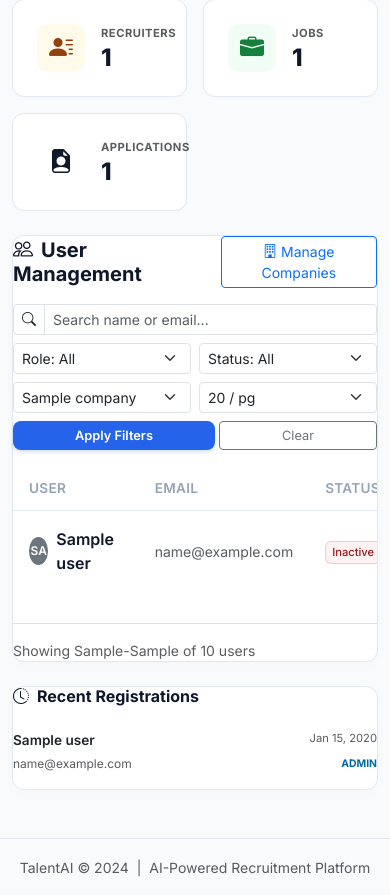
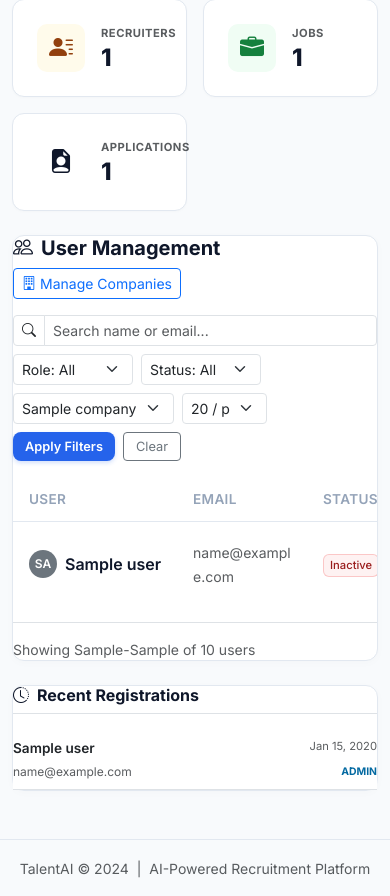
Before and after one commit to govindturkar69-crypto/TalentAI-Recruitment-Platform, a Flask app: template templates/admin_dashboard.html in a window 390 px wide. Shown: the part 371-1267 px from the top of the page. Run offline with Flask 3, Linux system fonts and the light colour scheme; the template is opened without the code that fills it: most values are stand-ins (such as "Sample title", 1, 10 or a date in 2020); some libraries are stand-ins or nearby versions.

Commit message:
fix(admin): polish dashboard layout and responsive table

```diff
--- a/templates/admin_dashboard.html
+++ b/templates/admin_dashboard.html
@@ -72,38 +72,36 @@
 
 <div class="row g-4">
   <!-- Main Column: User Management -->
-  <div class="col-lg-8">
+  <div class="col-12 col-xl-9">
     <div class="saas-card h-100">
       <div class="d-flex justify-content-between align-items-center mb-3 flex-wrap gap-2">
-        <div class="d-flex align-items-center gap-3">
-          <h5 class="fw-bold mb-0"><i class="bi bi-people me-2"></i>User Management</h5>
-          <a href="{{ url_for('admin.list_companies') }}" class="btn btn-sm btn-outline-primary"><i class="bi bi-building me-1"></i>Manage Companies</a>
-        </div>
+        <h5 class="fw-bold mb-0 text-nowrap"><i class="bi bi-people me-2"></i>User Management</h5>
+        <a href="{{ url_for('admin.list_companies') }}" class="btn btn-sm btn-outline-primary text-nowrap">
+          <i class="bi bi-building me-1"></i>Manage Companies
+        </a>
       </div>
 
       <!-- Server-Side Filter Form -->
-      <form method="GET" action="{{ url_for('admin.dashboard') }}" class="row g-2 align-items-center mb-3">
-        <div class="col-12 col-md-3">
-          <div class="input-group input-group-sm">
+      <form method="GET" action="{{ url_for('admin.dashboard') }}" class="d-flex flex-wrap gap-2 align-items-center mb-3">
+        <div class="input-group input-group-sm flex-grow-1" style="min-width: 180px;">
           <span class="input-group-text bg-transparent"><i class="bi bi-search"></i></span>
           <input type="text" name="q" class="form-control" placeholder="Search name or email..." value="{{ filters.q }}">
         </div>
-        </div>
-        <div class="col-6 col-md-2">
+        <div style="min-width: 120px;">
           <select name="role" class="form-select form-select-sm">
             <option value="" {% if not filters.role %}selected{% endif %}>Role: All</option>
             <option value="candidate" {% if filters.role == 'candidate' %}selected{% endif %}>Candidate</option>
             <option value="recruiter" {% if filters.role == 'recruiter' %}selected{% endif %}>Recruiter</option>
           </select>
         </div>
-        <div class="col-6 col-md-2">
+        <div style="min-width: 120px;">
           <select name="status" class="form-select form-select-sm">
             <option value="" {% if not filters.status %}selected{% endif %}>Status: All</option>
             <option value="active" {% if filters.status == 'active' %}selected{% endif %}>Active</option>
             <option value="inactive" {% if filters.status == 'inactive' %}selected{% endif %}>Inactive</option>
           </select>
         </div>
-        <div class="col-6 col-md-2">
+        <div style="min-width: 140px;">
           <select name="company_id" class="form-select form-select-sm">
             <option value="" {% if not filters.company_id %}selected{% endif %}>Company: All</option>
             {% for company in companies %}
@@ -111,30 +109,30 @@
             {% endfor %}
           </select>
         </div>
-        <div class="col-6 col-md-1">
+        <div style="width: 85px;">
           <select name="per_page" class="form-select form-select-sm">
             <option value="20" {% if filters.per_page == 20 %}selected{% endif %}>20 / pg</option>
             <option value="50" {% if filters.per_page == 50 %}selected{% endif %}>50 / pg</option>
             <option value="100" {% if filters.per_page == 100 %}selected{% endif %}>100 / pg</option>
           </select>
         </div>
-        <div class="col-12 col-md-2 d-flex gap-1 justify-content-end">
-          <button type="submit" class="saas-btn-primary btn-sm flex-grow-1" style="font-size:0.8rem; padding: 4px 8px;">Apply Filters</button>
-          <a href="{{ url_for('admin.dashboard') }}" class="btn btn-sm btn-outline-secondary flex-grow-1 text-center" style="font-size:0.8rem; padding: 4px 8px;">Clear</a>
+        <div class="d-flex gap-2">
+          <button type="submit" class="saas-btn-primary btn-sm text-nowrap" style="font-size:0.8rem; padding: 4px 12px; white-space: nowrap;">Apply Filters</button>
+          <a href="{{ url_for('admin.dashboard') }}" class="btn btn-sm btn-outline-secondary text-nowrap" style="font-size:0.8rem; padding: 4px 12px; white-space: nowrap;">Clear</a>
         </div>
       </form>
 
       <div class="table-responsive">
-        <table class="table saas-table table-sm align-middle" id="usersTable">
+        <table class="table saas-table table-sm align-middle mb-0" id="usersTable">
           <thead>
             <tr>
-              <th>User</th>
-              <th>Email</th>
-              <th>Status</th>
-              <th>Role</th>
-              <th>Company</th>
-              <th>Joined</th>
-              <th class="text-end">Actions</th>
+              <th style="min-width: 110px;">User</th>
+              <th style="min-width: 130px;">Email</th>
+              <th style="width: 70px; white-space: nowrap;">Status</th>
+              <th style="width: 80px; white-space: nowrap;">Role</th>
+              <th style="min-width: 90px;">Company</th>
+              <th style="width: 85px; white-space: nowrap;">Joined</th>
+              <th class="text-end" style="min-width: 200px;">Actions</th>
             </tr>
           </thead>
           <tbody>
@@ -142,21 +140,21 @@
             <tr>
               <td class="fw-semibold">
                 <div class="d-flex align-items-center gap-2">
-                  <div class="saas-avatar-sm rounded-circle bg-secondary text-white d-flex align-items-center justify-content-center" style="width:28px;height:28px;font-size:0.75rem;">
+                  <div class="saas-avatar-sm rounded-circle bg-secondary text-white d-flex align-items-center justify-content-center flex-shrink-0" style="width:28px;height:28px;font-size:0.75rem;">
                     {{ user.name[:2] | upper }}
                   </div>
-                  {{ user.name }}
+                  <span class="text-truncate" style="max-width: 140px;" title="{{ user.name }}">{{ user.name }}</span>
                 </div>
               </td>
-              <td><span class="text-muted small">{{ user.email }}</span></td>
-              <td>
+              <td><span class="text-muted small" style="word-break: break-all;">{{ user.email }}</span></td>
+              <td style="white-space: nowrap;">
                 {% if user.is_active %}
                   <span class="saas-skill-chip" style="background:var(--success-tint);color:#166534;border-color:rgba(34,197,94,0.25);padding:2px 6px;font-size:0.7rem;">Active</span>
                 {% else %}
                   <span class="saas-skill-chip" style="background:var(--danger-tint);color:#991b1b;border-color:rgba(239,68,68,0.25);padding:2px 6px;font-size:0.7rem;">Inactive</span>
                 {% endif %}
               </td>
-              <td>
+              <td style="white-space: nowrap;">
                 {% if user.role == 'recruiter' %}
                   <span class="saas-skill-chip" style="background:var(--warning-tint);color:#b45309;border-color:rgba(245,158,11,0.25);padding:2px 6px;font-size:0.7rem;">
                     Recruiter
@@ -167,51 +165,56 @@
                   </span>
                 {% endif %}
               </td>
-              <td>
+              <td style="word-break: break-word;">
                 {% if user.role == 'recruiter' %}
                   <span class="text-muted small">{{ user.company_name or 'Unassigned' }}</span>
                 {% else %}
                   <span class="text-muted small">-</span>
                 {% endif %}
               </td>
-              <td>
+              <td style="white-space: nowrap;">
                 <span class="text-muted" style="font-size: 0.8rem;">
                   {{ user.created_at.strftime('%Y-%m-%d') if user.created_at else 'Unknown' }}
                 </span>
               </td>
               <td class="text-end">
-                <!-- Action Form -->
-                <div class="d-flex align-items-center justify-content-end gap-2">
+                <!-- Action Form Container -->
+                <div class="d-flex flex-column align-items-end gap-1">
+                  <div class="d-flex align-items-center justify-content-end gap-1 flex-wrap">
+                    <!-- Role Mutation Form -->
                     <form action="{{ url_for('admin.update_role', user_id=user.id, page=pagination.page, **active_filters) }}" method="POST" class="d-inline-flex align-items-center gap-1">
                       <input type="hidden" name="csrf_token" value="{{ csrf_token() }}">
-                    <select name="role" class="form-select" style="width: 100px; font-size: 0.75rem; padding: 2px 4px;" {% if user.id == session.get('user_id') %}disabled{% endif %}>
+                      <select name="role" class="form-select form-select-sm" style="width: 90px; font-size: 0.75rem; padding: 2px 4px;" {% if user.id == session.get('user_id') %}disabled{% endif %}>
                         <option value="candidate" {% if user.role == 'candidate' %}selected{% endif %}>Candidate</option>
                         <option value="recruiter" {% if user.role == 'recruiter' %}selected{% endif %}>Recruiter</option>
                       </select>
-                    <button type="submit" class="saas-btn-primary" style="font-size:0.75rem; padding: 2px 8px;" {% if user.id == session.get('user_id') %}disabled{% endif %}>
+                      <button type="submit" class="saas-btn-primary text-nowrap" style="font-size:0.75rem; padding: 2px 8px;" {% if user.id == session.get('user_id') %}disabled{% endif %}>
                         Save
                       </button>
                     </form>
-                  <form action="{{ url_for('admin.update_status', user_id=user.id, page=pagination.page, **active_filters) }}" method="POST" class="d-inline-flex align-items-center gap-1">
+                    <!-- Status Mutation Form -->
+                    <form action="{{ url_for('admin.update_status', user_id=user.id, page=pagination.page, **active_filters) }}" method="POST" class="d-inline-flex align-items-center">
                       <input type="hidden" name="csrf_token" value="{{ csrf_token() }}">
                       {% if user.is_active %}
                         <input type="hidden" name="status" value="inactive">
-                      <button type="submit" class="btn btn-sm btn-outline-danger" style="font-size:0.75rem; padding: 2px 8px;" {% if user.id == session.get('user_id') %}disabled{% endif %}>Deactivate</button>
+                        <button type="submit" class="btn btn-sm btn-outline-danger text-nowrap" style="font-size:0.75rem; padding: 2px 8px;" {% if user.id == session.get('user_id') %}disabled{% endif %}>Deactivate</button>
                       {% else %}
                         <input type="hidden" name="status" value="active">
-                      <button type="submit" class="btn btn-sm btn-outline-success" style="font-size:0.75rem; padding: 2px 8px;" {% if user.id == session.get('user_id') %}disabled{% endif %}>Activate</button>
+                        <button type="submit" class="btn btn-sm btn-outline-success text-nowrap" style="font-size:0.75rem; padding: 2px 8px;" {% if user.id == session.get('user_id') %}disabled{% endif %}>Activate</button>
                       {% endif %}
                     </form>
+                  </div>
                   {% if user.role == 'recruiter' %}
-                  <form action="{{ url_for('admin.assign_company', user_id=user.id, page=pagination.page, **active_filters) }}" method="POST" class="d-inline-flex align-items-center gap-1">
+                  <!-- Company Assignment Form -->
+                  <form action="{{ url_for('admin.assign_company', user_id=user.id, page=pagination.page, **active_filters) }}" method="POST" class="d-inline-flex align-items-center justify-content-end gap-1">
                     <input type="hidden" name="csrf_token" value="{{ csrf_token() }}">
-                    <select name="company_id" class="form-select" style="width: 120px; font-size: 0.75rem; padding: 2px 4px;">
+                    <select name="company_id" class="form-select form-select-sm" style="width: 125px; font-size: 0.75rem; padding: 2px 4px;">
                       <option value="">-- No Company --</option>
                       {% for company in companies if company.is_active %}
                       <option value="{{ company.id }}" {% if user.company_id == company.id %}selected{% endif %}>{{ company.name }}</option>
                       {% endfor %}
                     </select>
-                    <button type="submit" class="btn btn-sm btn-outline-secondary" style="font-size:0.75rem; padding: 2px 8px;">Assign</button>
+                    <button type="submit" class="btn btn-sm btn-outline-secondary text-nowrap" style="font-size:0.75rem; padding: 2px 8px;">Assign</button>
                   </form>
                   {% endif %}
                 </div>
@@ -232,7 +235,7 @@
 
       <!-- Server-Side Pagination Bar -->
       <div class="d-flex justify-content-between align-items-center flex-wrap gap-2 mt-3 pt-3 border-top">
-        <div class="text-muted small">
+        <div class="text-muted small text-nowrap">
           {% if pagination.total == 0 %}
             Showing 0 users
           {% else %}
@@ -241,15 +244,15 @@
         </div>
         {% if pagination.total_pages > 1 %}
         <nav aria-label="User table navigation">
-          <ul class="pagination pagination-sm mb-0">
+          <ul class="pagination pagination-sm mb-0 flex-wrap">
             <!-- Previous Link -->
             <li class="page-item {% if not pagination.has_prev %}disabled{% endif %}">
               {% if pagination.has_prev %}
-                <a class="page-link" href="{{ url_for('admin.dashboard', page=pagination.prev_page, **active_filters) }}" aria-label="Previous">
+                <a class="page-link text-nowrap" href="{{ url_for('admin.dashboard', page=pagination.prev_page, **active_filters) }}" aria-label="Previous">
                   &laquo; Prev
                 </a>
               {% else %}
-                <span class="page-link">&laquo; Prev</span>
+                <span class="page-link text-nowrap">&laquo; Prev</span>
               {% endif %}
             </li>
 
@@ -267,11 +270,11 @@
             <!-- Next Link -->
             <li class="page-item {% if not pagination.has_next %}disabled{% endif %}">
               {% if pagination.has_next %}
-                <a class="page-link" href="{{ url_for('admin.dashboard', page=pagination.next_page, **active_filters) }}" aria-label="Next">
+                <a class="page-link text-nowrap" href="{{ url_for('admin.dashboard', page=pagination.next_page, **active_filters) }}" aria-label="Next">
                   Next &raquo;
                 </a>
               {% else %}
-                <span class="page-link">Next &raquo;</span>
+                <span class="page-link text-nowrap">Next &raquo;</span>
               {% endif %}
             </li>
           </ul>
@@ -282,23 +285,23 @@
   </div>
 
   <!-- Side Column: Recent Registrations -->
-  <div class="col-lg-4">
+  <div class="col-12 col-xl-3">
     <div class="saas-card h-100">
-      <h6 class="fw-bold mb-3"><i class="bi bi-clock-history me-2"></i>Recent Registrations</h6>
+      <h6 class="fw-bold mb-3 pb-2 border-bottom"><i class="bi bi-clock-history me-2"></i>Recent Registrations</h6>
 
       {% if recent_users %}
         <div class="list-group list-group-flush">
           {% for ru in recent_users %}
-          <div class="list-group-item px-0 py-2 border-bottom-0 mb-2">
-            <div class="d-flex justify-content-between align-items-start mb-1">
-              <span class="fw-semibold" style="font-size:0.85rem;">{{ ru.name }}</span>
-              <small class="text-muted" style="font-size:0.7rem;">
+          <div class="list-group-item px-0 py-2 border-bottom">
+            <div class="d-flex justify-content-between align-items-start mb-1 gap-2">
+              <span class="fw-semibold text-truncate" style="font-size:0.85rem;" title="{{ ru.name }}">{{ ru.name }}</span>
+              <small class="text-muted text-nowrap" style="font-size:0.7rem;">
                 {{ ru.created_at.strftime('%b %d, %Y') if ru.created_at else '' }}
               </small>
             </div>
-            <div class="d-flex justify-content-between align-items-center">
-              <span class="text-muted text-truncate" style="font-size:0.75rem; max-width: 180px;">{{ ru.email }}</span>
-              <span style="font-size:0.65rem; font-weight:700; text-transform:uppercase; color:{% if ru.role == 'recruiter' %}#b45309{% else %}#0369a1{% endif %}">
+            <div class="d-flex justify-content-between align-items-center gap-2">
+              <span class="text-muted text-truncate" style="font-size:0.75rem;" title="{{ ru.email }}">{{ ru.email }}</span>
+              <span class="text-nowrap" style="font-size:0.65rem; font-weight:700; text-transform:uppercase; color:{% if ru.role == 'recruiter' %}#b45309{% else %}#0369a1{% endif %}">
                 {{ ru.role }}
               </span>
             </div>
```
Lines whose indentation alone changed are shown as unchanged.
